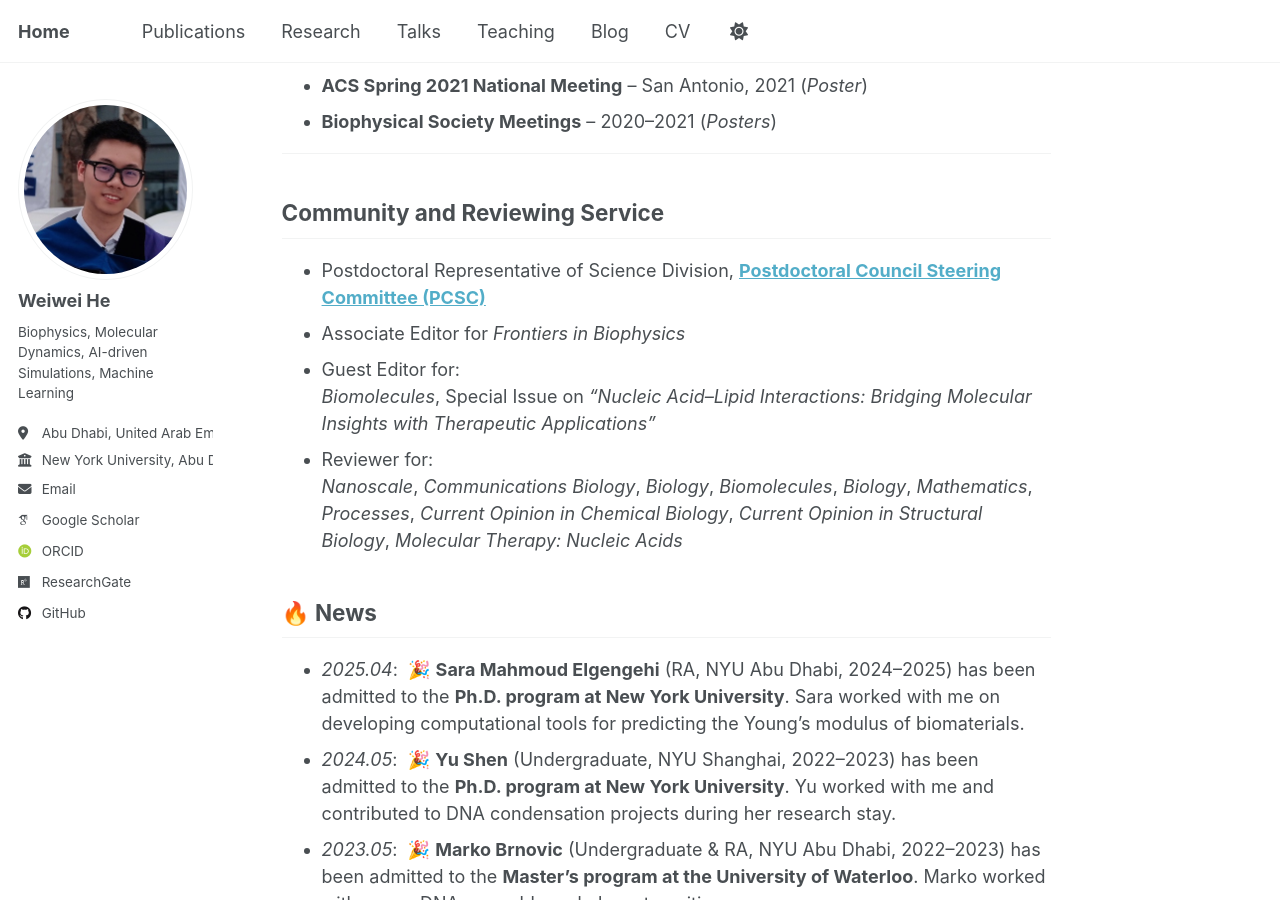
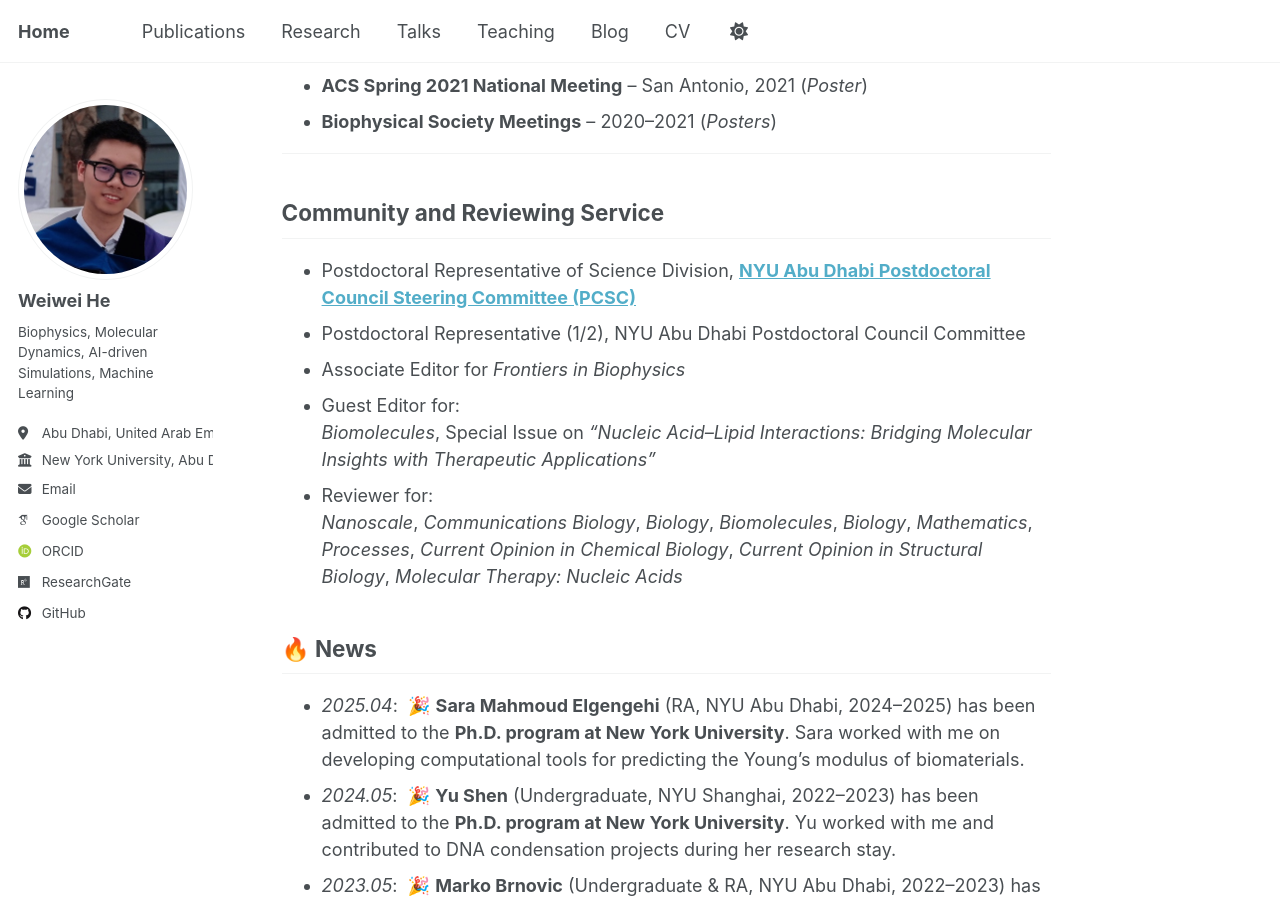
Before and after one commit to Warrenheww/warrenheww.github.io, a Jekyll site: the page built from _pages/about.md, in a window 1280 px wide and 900 px high, scrolled down 1672 px. Built offline with Jekyll 4.4.1, drawn with Linux system fonts in a browser that asks for light colours; some web fonts are replaced.

Commit message:
Update about.md

```diff
--- a/_pages/about.md
+++ b/_pages/about.md
@@ -53,7 +53,8 @@
 ---
 
 ## Community and Reviewing Service
-- Postdoctoral Representative of Science Division, **[Postdoctoral Council Steering Committee (PCSC)](https://nyuad.nyu.edu/en/research/postdoctoral-research/postdoctoral-council.html)**
+- Postdoctoral Representative of Science Division, **[NYU Abu Dhabi Postdoctoral Council Steering Committee (PCSC)](https://nyuad.nyu.edu/en/research/postdoctoral-research/postdoctoral-council.html)**
+- Postdoctoral Representative (1/2), NYU Abu Dhabi Postdoctoral Council Committee
 - Associate Editor for *Frontiers in Biophysics*
 - Guest Editor for:
   *Biomolecules*, Special Issue on *"Nucleic Acid–Lipid Interactions: Bridging Molecular Insights with Therapeutic Applications"*
```
